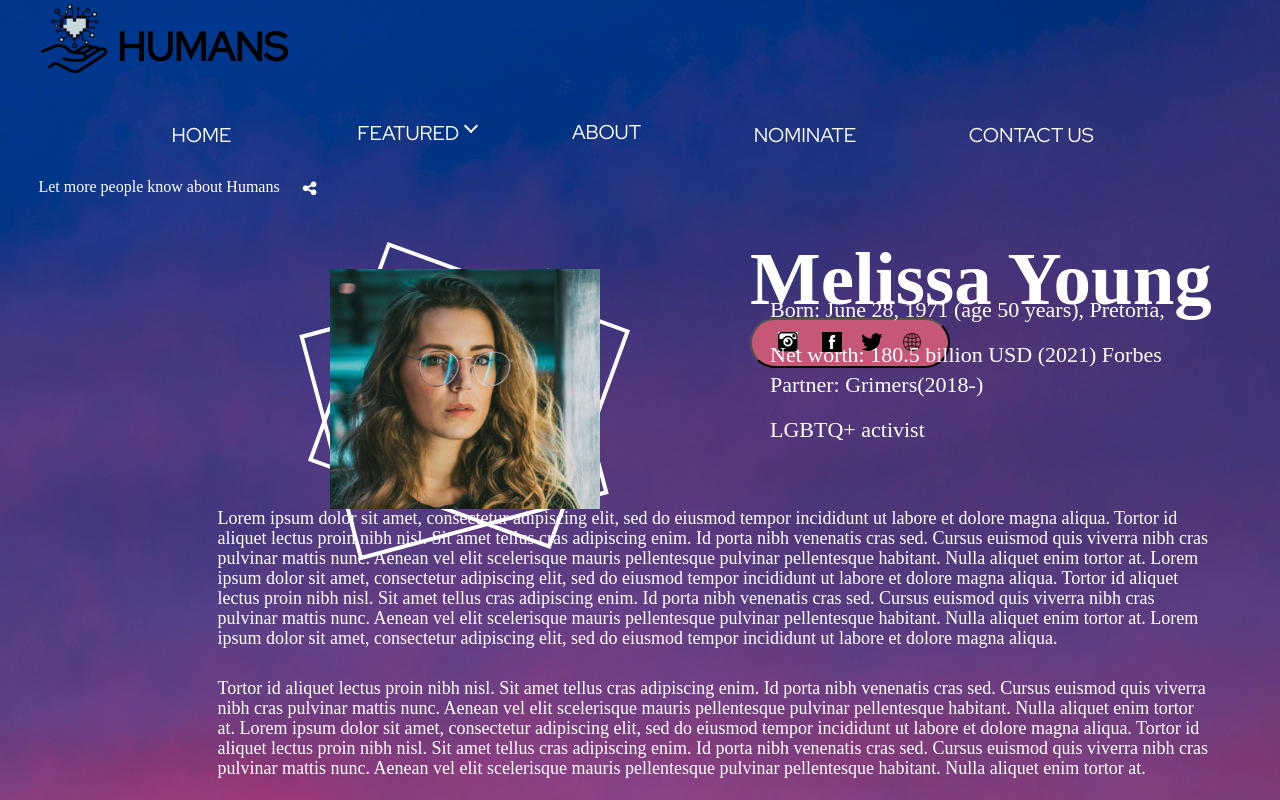
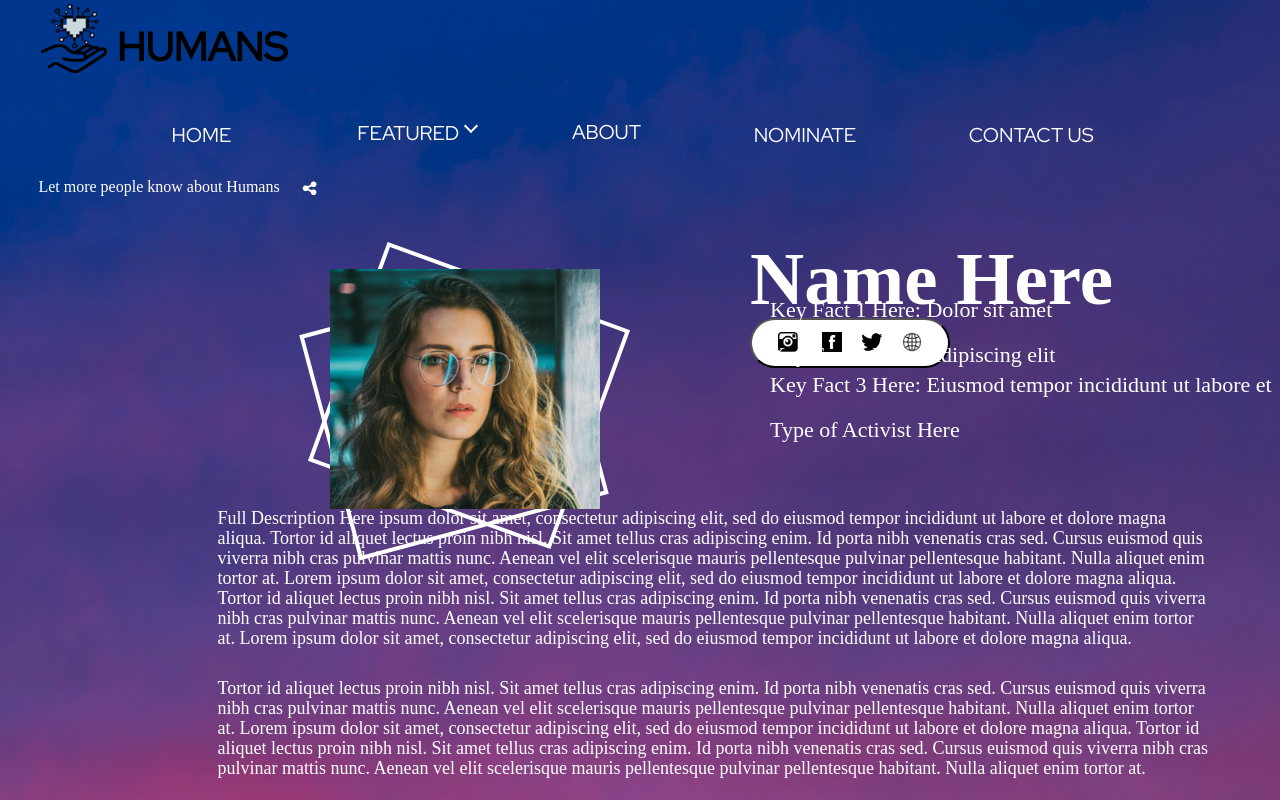
Before and after one commit to Nirmal-code/Humans-Project, a Gatsby site in the folder humans-proj/: page /feature-page/currently-featured in a window 1280 px wide. Built offline with nearby package versions, Linux system fonts and the light colour scheme; Gatsby itself is replaced by a stand-in of ours.

Commit message:
fixed about page arrows, currently featured social media bg and made text layout plan for features easier to understand

```diff
--- a/humans-proj/src/pages/about-page/AboutPage.js
+++ b/humans-proj/src/pages/about-page/AboutPage.js
@@ -17,8 +17,8 @@ export default function AboutPage() {
                 <img className="changeable-image" src={photo} alt="" />
                 <img className="box" src={photo2} alt="" />
                 </div>
+                <button className = "arrow-button"><h1 className = "big-arrow">&gt;</h1></button>
                 <button className = "arrow-button"><h1 className = "small-arrow">&gt;</h1></button>
-                <button className = "arrow-button"><h1 className = "big-arrow">&gt;</h1></button>
             </section>
 
             <section className = "questions">
--- a/humans-proj/src/pages/feature-page/currently-featured.css
+++ b/humans-proj/src/pages/feature-page/currently-featured.css
@@ -86,7 +86,7 @@
 }
 
 #all_medias{
-    background-color: #C65777;
+    background-color: white;
     position:absolute;
     border-radius: 40px;
     width:200px;
--- a/humans-proj/src/pages/feature-page/currently-featured.js
+++ b/humans-proj/src/pages/feature-page/currently-featured.js
@@ -16,13 +16,13 @@ export default function CurrFeaturePage() {
             <div class="square" id="square1"></div>
             <div class="square" id="square2"></div>
             <img src={photo} id="main_pic" className="photo-for-mainpage" alt="Photo"/>
-            <h1 id="main_text">Melissa Young</h1>
+            <h1 id="main_text">Name Here</h1>
             <p><button id="all_medias"><img src={insta} id="insta_pic" className="photo-for-mainpage" alt="Photo"/>&nbsp;<img src={facebook} id="facebook_pic" className="photo-for-mainpage" alt="Photo"/><img src={twitter} id="twitter_pic" className="photo-for-mainpage" alt="Photo"/><img src={internet} id="internet_pic" className="photo-for-mainpage" alt="Photo"/></button></p>
-            <p id='born'>Born: June 28, 1971 (age 50 years), Pretoria,</p>
-            <p id="worth">Net worth: 180.5 billion USD (2021) Forbes</p>
-            <p id="partner">Partner: Grimers(2018-)</p>
-            <p id="LG">LGBTQ+ activist</p>
-            <p id="para1">Lorem ipsum dolor sit amet, consectetur adipiscing elit, sed do eiusmod tempor incididunt ut labore et dolore magna aliqua. Tortor id aliquet lectus proin nibh nisl. Sit amet tellus cras adipiscing enim. Id porta nibh venenatis cras sed. Cursus euismod quis viverra nibh cras pulvinar mattis nunc. Aenean vel elit scelerisque mauris pellentesque pulvinar pellentesque habitant. Nulla aliquet enim tortor at. Lorem ipsum dolor sit amet, consectetur adipiscing elit, sed do eiusmod tempor incididunt ut labore et dolore magna aliqua. Tortor id aliquet lectus proin nibh nisl. Sit amet tellus cras adipiscing enim. Id porta nibh venenatis cras sed. Cursus euismod quis viverra nibh cras pulvinar mattis nunc. Aenean vel elit scelerisque mauris pellentesque pulvinar pellentesque habitant. Nulla aliquet enim tortor at.  Lorem ipsum dolor sit amet, consectetur adipiscing elit, sed do eiusmod tempor incididunt ut labore et dolore magna aliqua. </p>
+            <p id='born'>Key Fact 1 Here: Dolor sit amet</p>
+            <p id="worth">Key Fact 2 Here: Adipiscing elit</p>
+            <p id="partner">Key Fact 3 Here: Eiusmod tempor incididunt ut labore et</p>
+            <p id="LG">Type of Activist Here</p>
+            <p id="para1">Full Description Here ipsum dolor sit amet, consectetur adipiscing elit, sed do eiusmod tempor incididunt ut labore et dolore magna aliqua. Tortor id aliquet lectus proin nibh nisl. Sit amet tellus cras adipiscing enim. Id porta nibh venenatis cras sed. Cursus euismod quis viverra nibh cras pulvinar mattis nunc. Aenean vel elit scelerisque mauris pellentesque pulvinar pellentesque habitant. Nulla aliquet enim tortor at. Lorem ipsum dolor sit amet, consectetur adipiscing elit, sed do eiusmod tempor incididunt ut labore et dolore magna aliqua. Tortor id aliquet lectus proin nibh nisl. Sit amet tellus cras adipiscing enim. Id porta nibh venenatis cras sed. Cursus euismod quis viverra nibh cras pulvinar mattis nunc. Aenean vel elit scelerisque mauris pellentesque pulvinar pellentesque habitant. Nulla aliquet enim tortor at.  Lorem ipsum dolor sit amet, consectetur adipiscing elit, sed do eiusmod tempor incididunt ut labore et dolore magna aliqua. </p>
             <p id="para2">Tortor id aliquet lectus proin nibh nisl. Sit amet tellus cras adipiscing enim. Id porta nibh venenatis cras sed. Cursus euismod quis viverra nibh cras pulvinar mattis nunc. Aenean vel elit scelerisque mauris pellentesque pulvinar pellentesque habitant. Nulla aliquet enim tortor at. Lorem ipsum dolor sit amet, consectetur adipiscing elit, sed do eiusmod tempor incididunt ut labore et dolore magna aliqua. Tortor id aliquet lectus proin nibh nisl. Sit amet tellus cras adipiscing enim. Id porta nibh venenatis cras sed. Cursus euismod quis viverra nibh cras pulvinar mattis nunc. Aenean vel elit scelerisque mauris pellentesque pulvinar pellentesque habitant. Nulla aliquet enim tortor at.</p>
             <Footer />
         </div>
```
